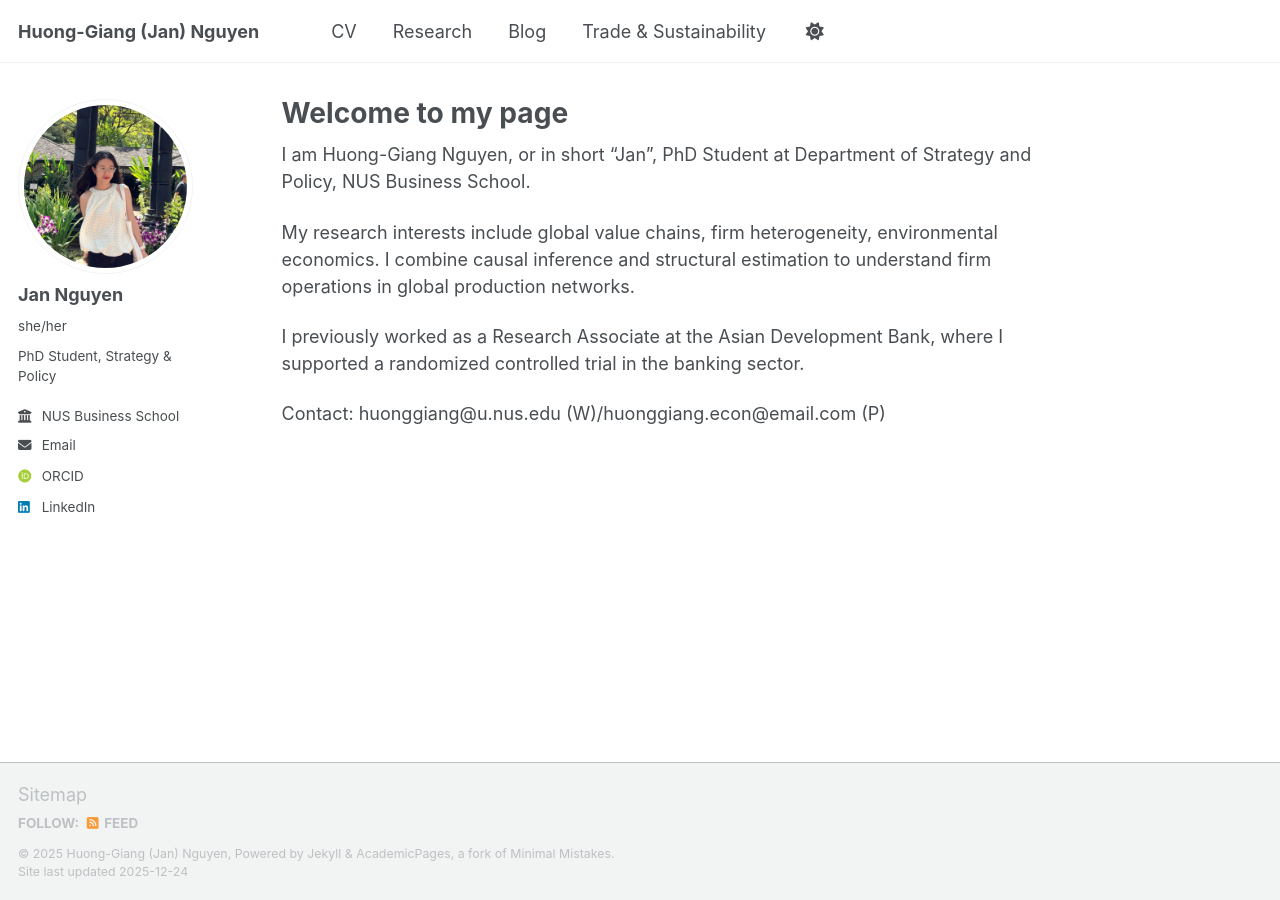
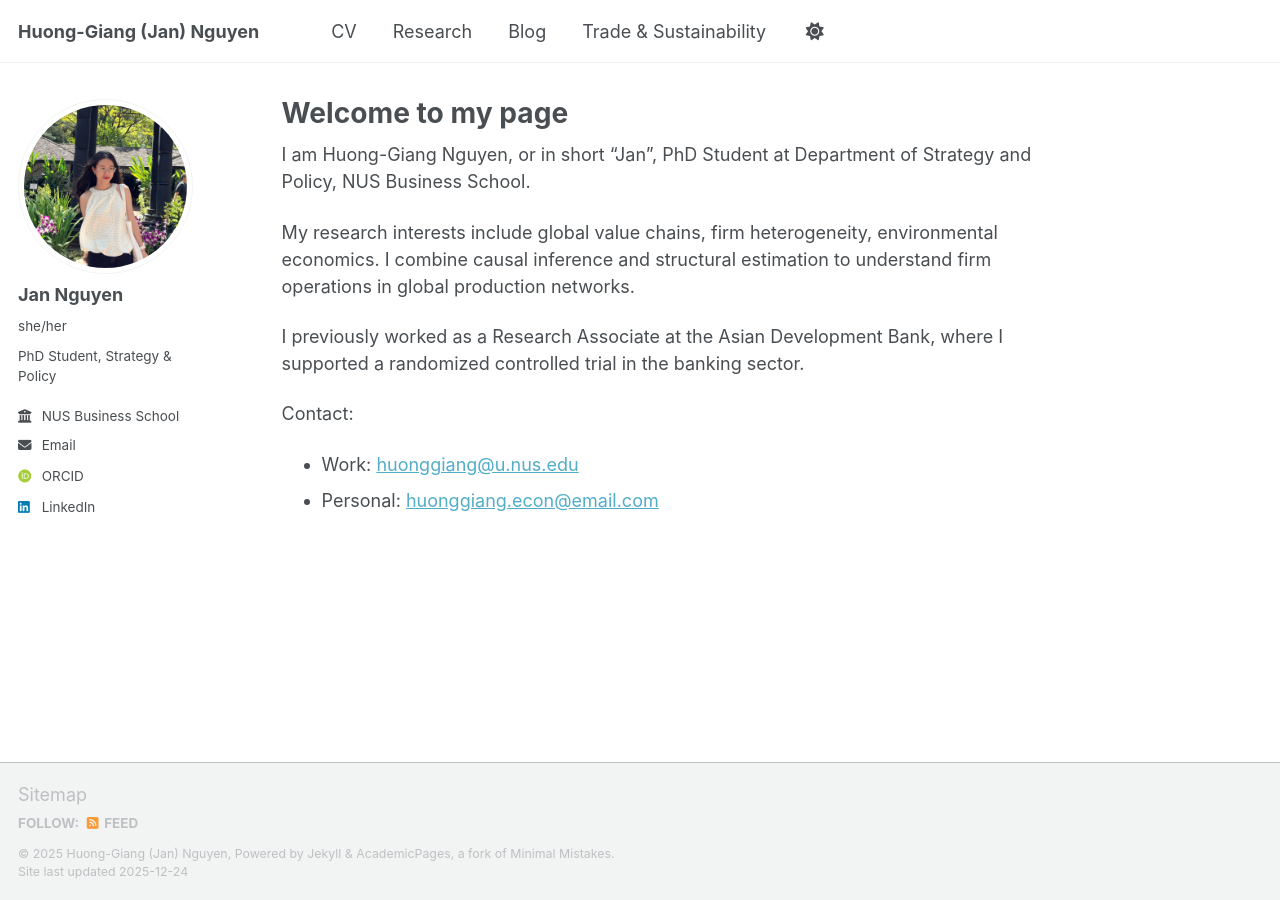
Before and after one commit to hgiang-nus/nhgiang, a Jekyll site: the page built from _pages/about.md, in a window 1280 px wide. Built offline with Jekyll 4.4.1, drawn with Linux system fonts in a browser that asks for light colours; some web fonts are replaced; a script bundle is joined from its source files by our own code; library files that are not in the unit come from our copies; part of the change alters nothing that is shown.

Commit message:
UpdateMail

```diff
--- a/_pages/about.md
+++ b/_pages/about.md
@@ -13,4 +13,6 @@ My research interests include global value chains, firm heterogeneity, environme
 
 I previously worked as a Research Associate at the Asian Development Bank, where I supported a randomized controlled trial in the banking sector.
 
-Contact: huonggiang@u.nus.edu (W)/huonggiang.econ@email.com (P)
+Contact:
+- Work: <a href="mailto:huonggiang@u.nus.edu">huonggiang@u.nus.edu</a>
+- Personal: <a href="mailto:huonggiang.econ@email.com">huonggiang.econ@email.com</a>
```
